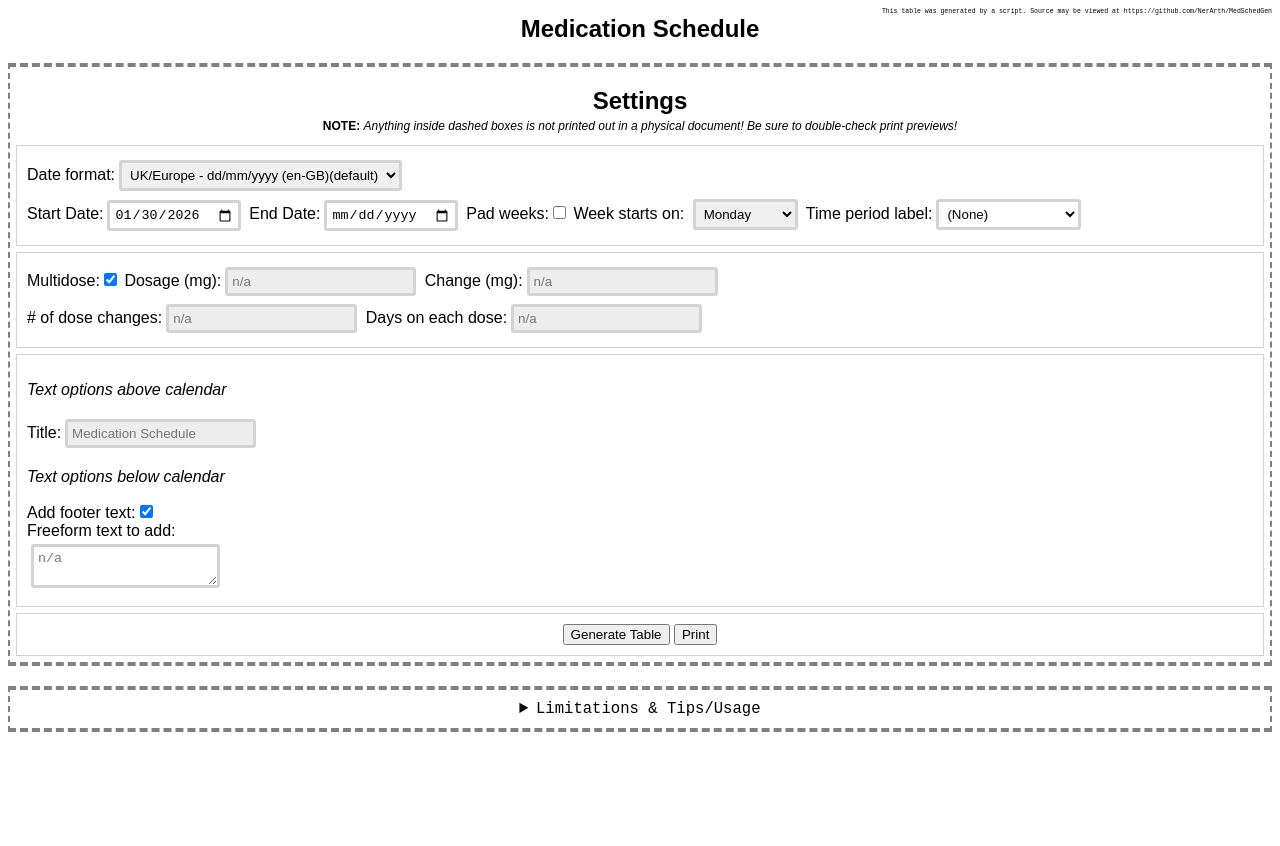
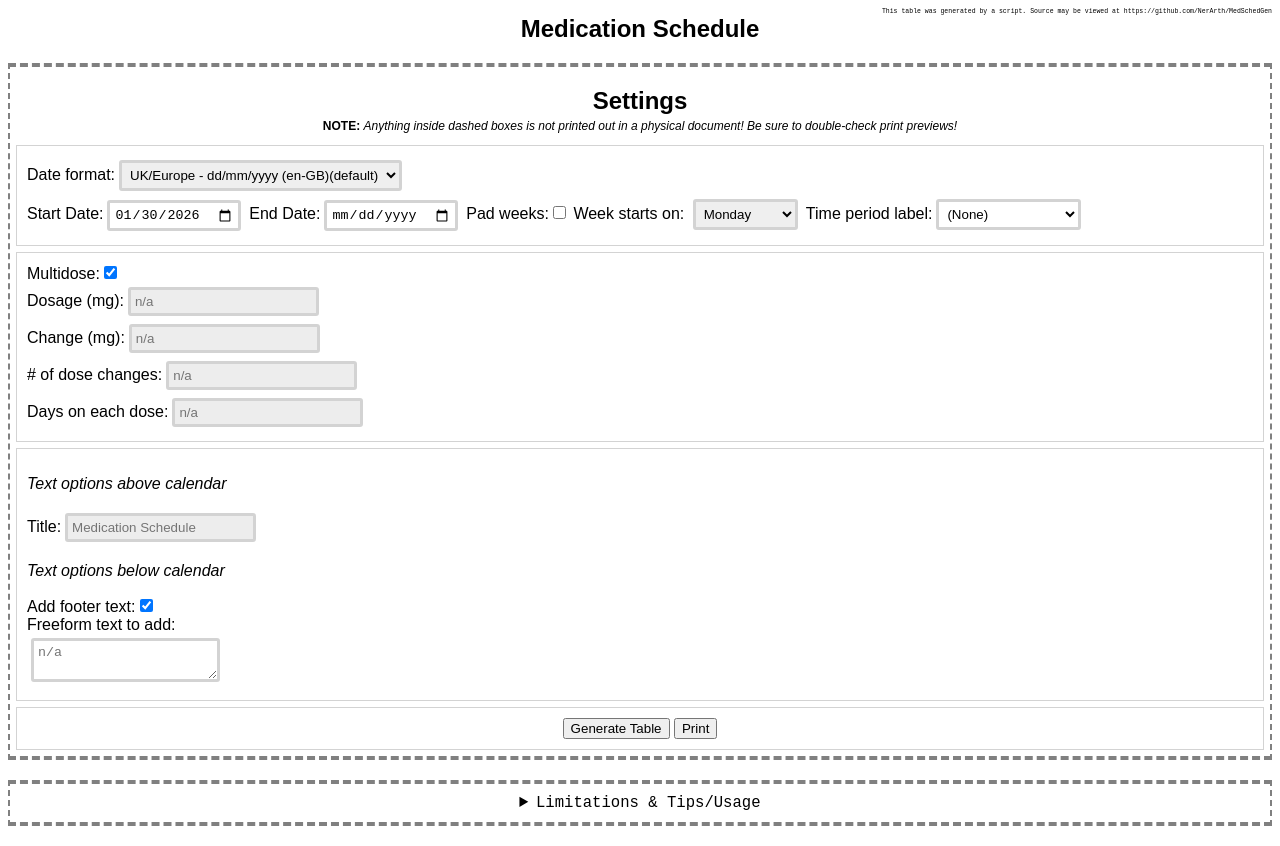
Before and after one commit to NerArth/MedSchedGen, a website: page index.html in a window 1280 px wide. Before the commit the page ends 800 px from the top, so only its background shows below. Drawn offline with Linux system fonts and the light colour scheme.

Commit message:
Add breaks for dose control labels.

```diff
--- a/index.html
+++ b/index.html
@@ -51,9 +51,15 @@
                 <label for="timeperiod-sidedweek-side" id="timeperiod-sidedweek-side-label"># on left</label><input id="timeperiod-sidedweek-side" type="checkbox" checked /> <label for="timeperiod-customlabel" id="timeperiod-customlabel-label">Custom text:</label><input id="timeperiod-customlabel" type="text" placeholder="n/a" />
             </div>
             <div id="dosecontrols" class="controls-sub noprint" style="padding: 10px">
-                <label for="dose-multi">Multidose:</label><input type="checkbox" id="dose-multi" checked /> <label for="dose">Dosage (mg):</label><input id="dose" type="number" placeholder="n/a" /> <label for="dose-increment">Change (mg):</label><input id="dose-increment" type="number" placeholder="n/a" />
+                <label for="dose-multi">Multidose:</label><input type="checkbox" id="dose-multi" checked />
                 <br />
-                <label for="dose-increment-times"># of dose changes:</label><input id="dose-increment-times" type="number" placeholder="n/a" /> <label for="dose-period">Days on each dose:</label><input id="dose-period" type="number" placeholder="n/a" />
+                <label for="dose">Dosage (mg):</label><input id="dose" type="number" placeholder="n/a" />
+                <br />
+                <label for="dose-increment">Change (mg):</label><input id="dose-increment" type="number" placeholder="n/a" />
+                <br />
+                <label for="dose-increment-times"># of dose changes:</label><input id="dose-increment-times" type="number" placeholder="n/a" />
+                <br />
+                <label for="dose-period">Days on each dose:</label><input id="dose-period" type="number" placeholder="n/a" />
             </div>
             <div id="headfootcontrols" class="controls-sub noprint" style="padding: 10px">
                 <p><i>Text options above calendar</i></p>
```
